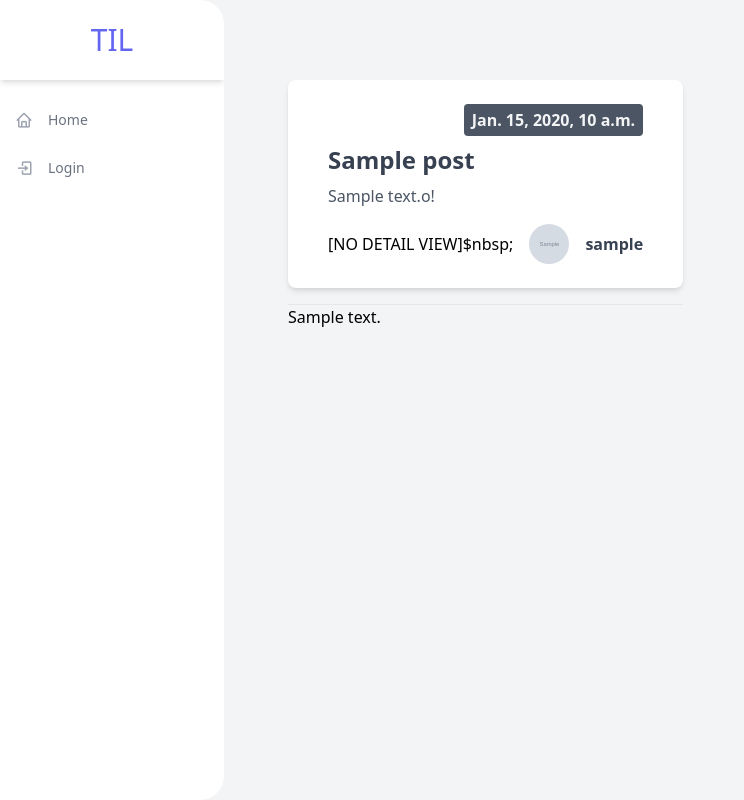
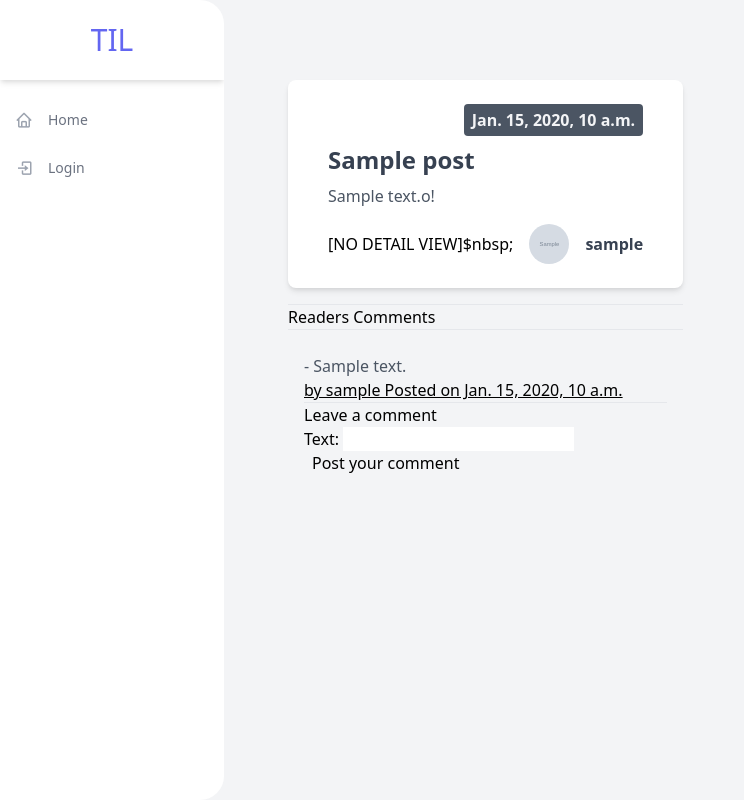
Before and after one commit to OjureFred/Eduonix-Django, a Django app: page /1/ in a window 1280 px wide. Shown: the whole page, without its empty margins (0-744 px from the left). Run offline with Django 4.2, Linux system fonts and the light colour scheme; tables that the repository leaves empty hold one stand-in row (values such as "Sample post"); grey boxes marked "Sample" are stand-in pictures; some libraries are stand-ins or nearby versions.

Commit message:
27. Added a form and coded it in Detail view to enter new comments

```diff
--- a/feeds/views.py
+++ b/feeds/views.py
@@ -37,12 +37,12 @@
     http_method_names = ['get']
     template_name = 'feeds/detail.html'
     model = Post
-    #context_object_name = 'post'
+    success_url = 'feeds/detail.html'
 
     def get_context_data(self, **kwargs):
         context =  super().get_context_data(**kwargs)
         pk = self.kwargs["pk"]
-        #slug = self.kwargs["slug"]
+
 
         form = CommentForm()
         post = Post.objects.get(pk=pk)
--- a/social/templates/feeds/detail.html
+++ b/social/templates/feeds/detail.html
@@ -5,7 +5,30 @@
 {% block body %}
     {% include "includes/post.html" with post=post %}
     <hr>
-    {%for comment in comments %}
-      {{comment.text }}
-    {% endfor %}
+    <h3>Readers Comments</h3>
+    <hr>
+
+    <!-- List of comments -->
+    {% if comments %}
+    <div class="p-4">
+      {% for comment in comments %}
+        <p class="mt-2 text-gray-600">- {{comment.text }} </p>
+        <span class="font-light text-gray-600"></span>
+        <p class="text-decoration-line: underline">by {{ comment.author }}     Posted on {{ comment.date}}</p>
+      {% endfor %}
+    <hr>
+    {%else %}
+      <h5><strong>This post does not have reader comments</strong></h5>
+</div>
+   {% endif %}
+<!-- End of comments -->
+
+<!--  Form to enter comments -->
+<h3>Leave a comment </h3>
+<form method="POST">
+  {% csrf_token %}
+  {{ form.as_p }}
+  <button class="btn btn-primary ml-2" type="submit">Post your comment</button>
+</form>
+<!-- End of form -->
 {% endblock body %}
```
